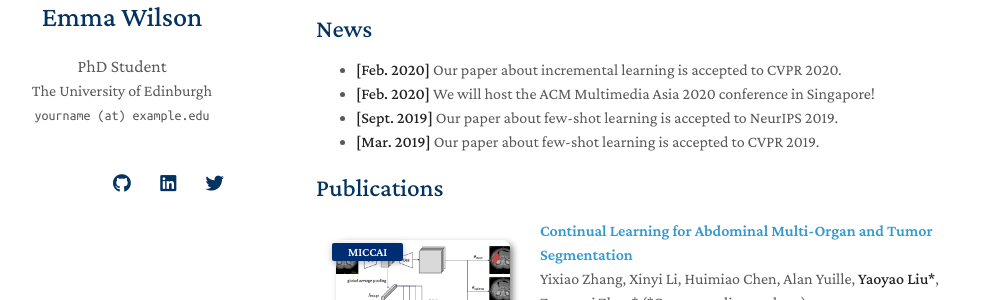
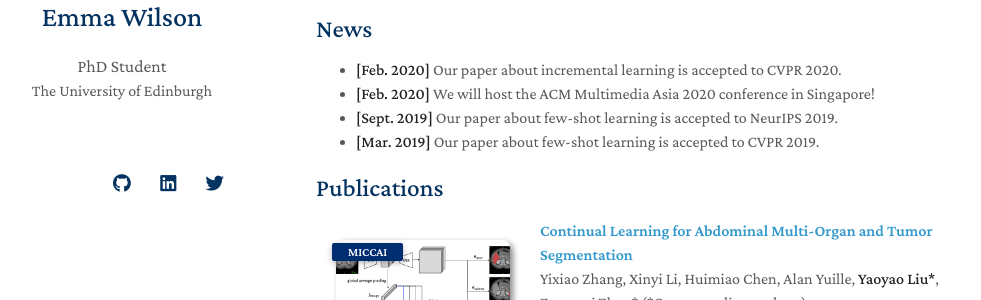
Before and after one commit to emma-wilson/emma-wilson.github.io, a Jekyll site: the page built from index.md, in a window 1280 px wide. Shown: the part 248-548 px from the top of the page, without its empty margins (154-1135 px from the left). Built offline with Jekyll 4.4.1, drawn with Linux system fonts in a browser that asks for light colours; nearby versions of some CDN libraries; a style sheet for code colours, icons or effects is not loaded; our own code applies the rules of GitHub Pages for plain Markdown files.

Commit message:
Update lang and change email to topic

```diff
--- a/_layouts/homepage.html
+++ b/_layouts/homepage.html
@@ -1,5 +1,5 @@
 <!DOCTYPE html>
-<html lang="{{ site.lang | default: "en-US" }}">
+<html lang="{{ site.lang | default: "en-UK" }}">
   <head>
     <title>{{ site.title }} | {{site.affiliation}}</title>
 
@@ -53,8 +53,8 @@
         <a href="{{ site.affiliation_link }}" rel="noopener"><autocolor>{{ site.affiliation }}</autocolor></a>
         <br>
         {% endif %}
-        {% if site.email %}
-        <email>{{ site.email }}</email>
+        {% if site.topic %}
+        <p>{{ site.topic }}</p>
         {% endif %}
 
         <br>
```
